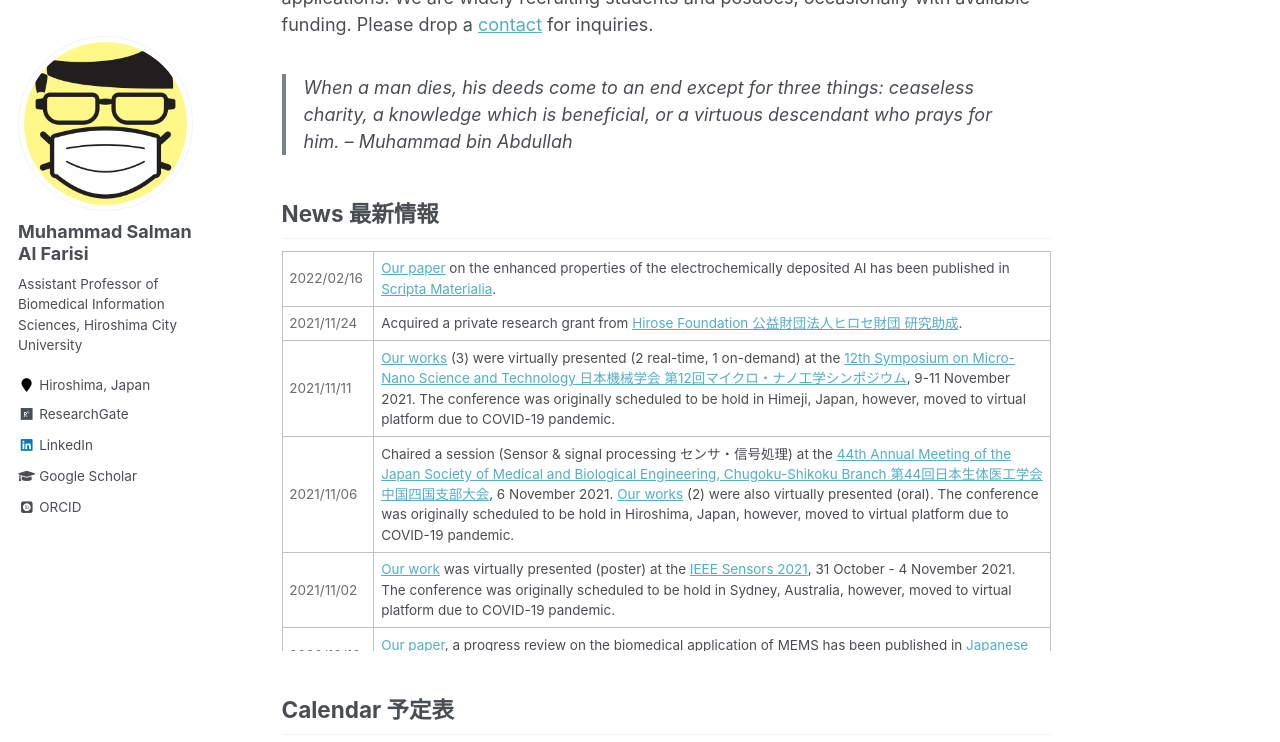
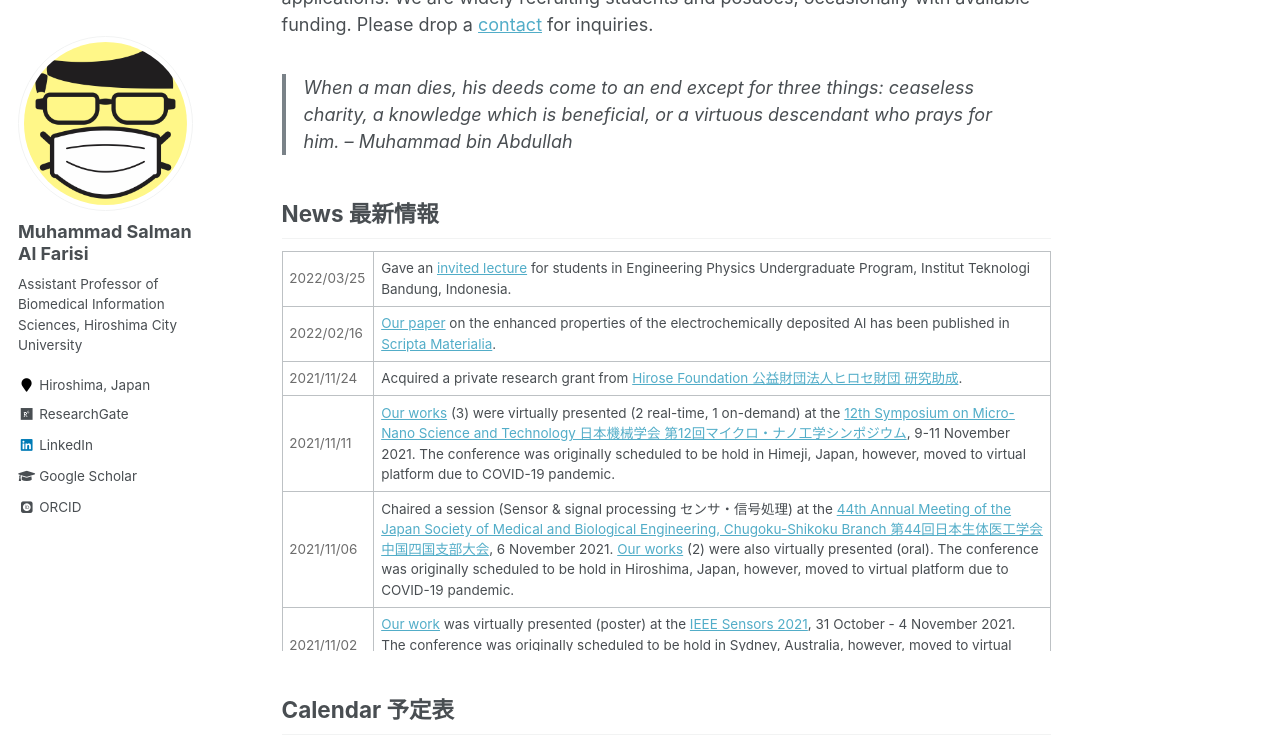
Before and after one commit to msalfarisi/msalfarisi.github.io, a Jekyll site: the page built from _pages/home.md, in a window 1280 px wide and 900 px high, scrolled down 457 px, cut to the strip 0-742 px from the top of the window. Built offline with Jekyll 4.4.1, drawn with Linux system fonts in a browser that asks for light colours; some web fonts are replaced.

Commit message:
Update home.md

```diff
--- a/_pages/home.md
+++ b/_pages/home.md
@@ -22,6 +22,10 @@
 
 <div style="overflow-y: scroll; height:400px;">
  <table style="width:100%">
+  <tr>
+    <td style="color:#6d6d6d;">2022/03/25</td>
+    <td>Gave an <a href="/publication/">invited lecture</a> for students in Engineering Physics Undergraduate Program, Institut Teknologi Bandung, Indonesia.</td>
+  </tr>
   <tr>
     <td style="color:#6d6d6d;">2022/02/16</td>
     <td><a href="/publication/">Our paper</a> on the enhanced properties of the electrochemically deposited Al has been published in <a href="https://doi.org/10.1016/j.scriptamat.2022.114599">Scripta Materialia</a>.</td>
```
